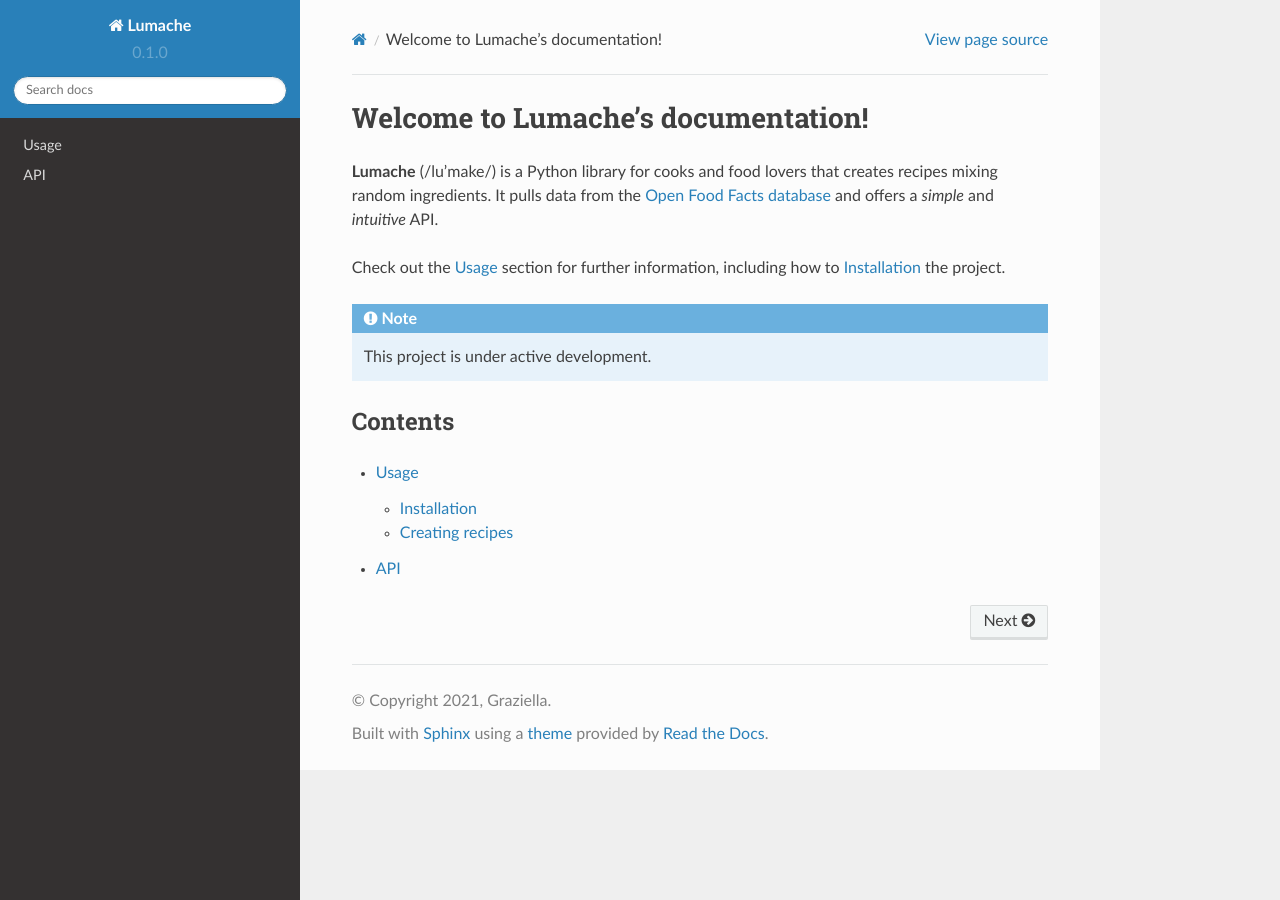
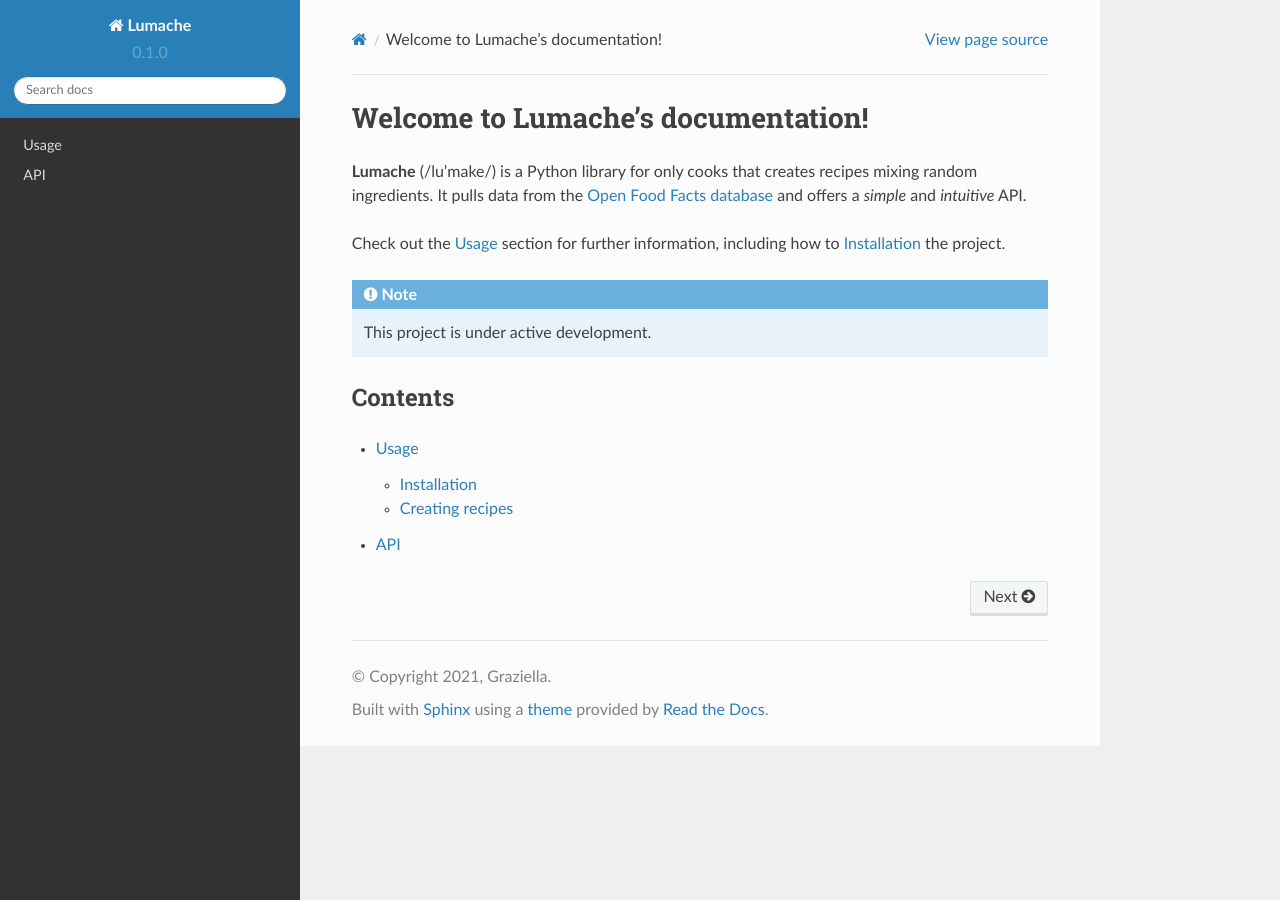
Before and after one commit to PoojaAgastya/test-tutorial, a Sphinx documentation site: the page built from docs/source/index.rst, in a window 1280 px wide. Built offline with Sphinx 7.4.7 and the Read the Docs theme 2.0.0, drawn with Linux system fonts in a browser that asks for light colours.

Commit message:
Update index.rst

```diff
--- a/docs/source/index.rst
+++ b/docs/source/index.rst
@@ -1,7 +1,7 @@
 Welcome to Lumache's documentation!
 ===================================
 
-**Lumache** (/lu'make/) is a Python library for cooks and food lovers
+**Lumache** (/lu'make/) is a Python library for only cooks
 that creates recipes mixing random ingredients.
 It pulls data from the `Open Food Facts database <https://world.openfoodfacts.org/>`_
 and offers a *simple* and *intuitive* API.
```
